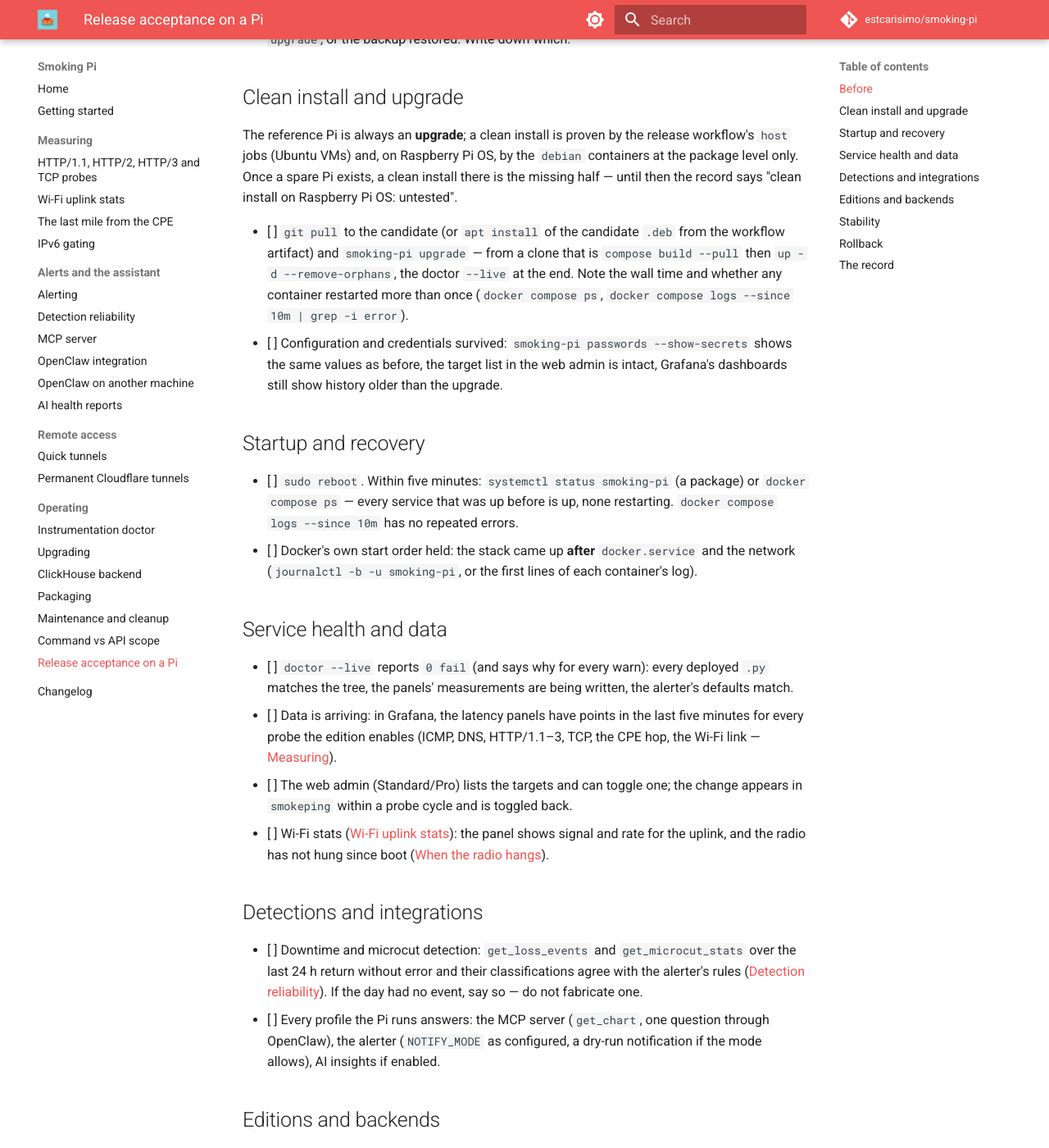
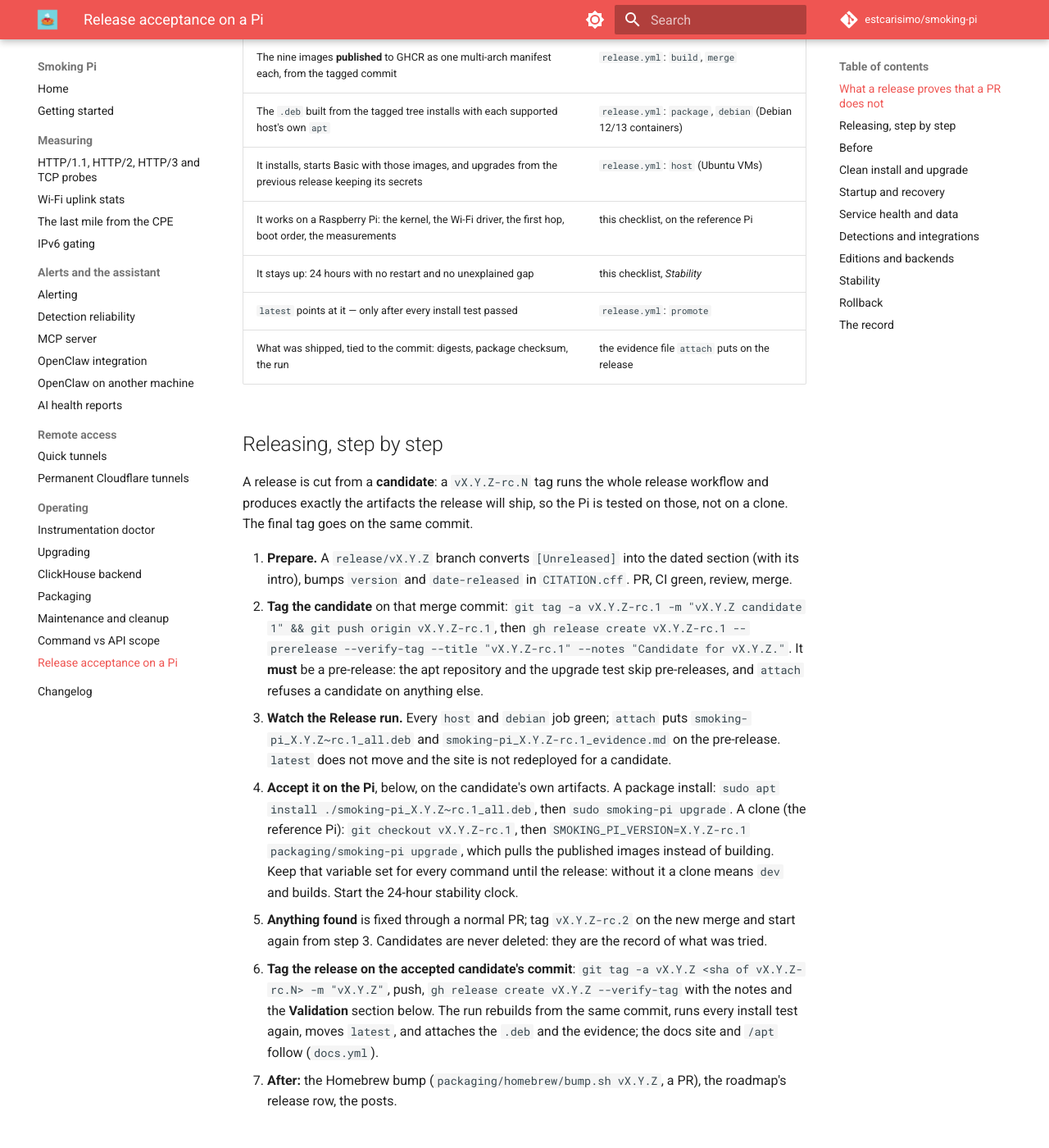
Before and after one commit to estcarisimo/smoking-pi, an MkDocs documentation site: the page built from docs/release-acceptance.md, in a window 1280 px wide and 1400 px high, scrolled down 685 px. Shown: the whole window at 82% size. Built offline with MkDocs 1.6.1 and Material for MkDocs 9.7.7, drawn with Linux system fonts in a browser that asks for light colours; comment, search, counter and statistics services are not loaded; some of the changed text lies outside the part shown.

Commit message:
ci(release): cut releases from a candidate; move latest only after the install tests
`latest` moved to a release's images in the job that published them,
before any host had installed that release, so a release that failed its
install tests was already what a `:latest` pull fetched. The Pi
acceptance ran on a clone built locally rather than on the shipped
artifacts, and no record tied the release to its digests and checksum.

- packaging/release-version.sh decides what a tag means (vX.Y.Z,
  vX.Y.Z-rc.N, test-*); every other v-shape is refused before any push.
  Tested by packaging/tests/release-version.bats, which runs in CI.
- A candidate runs the whole pipeline, publishing X.Y.Z-rc.N images and
  a X.Y.Z~rc.N .deb on a GitHub pre-release. It never touches latest,
  /apt or the docs site.
- `promote` moves latest only after every host and debian job passed.
- `attach` uploads smoking-pi_<version>_evidence.md with the commit, the
  run, the digests and the sha256. It refuses a candidate that is not a
  pre-release and a release that is one.
- docs/release-acceptance.md is now the one release checklist: what
  only a release proves, and the steps in order.

Co-Authored-By: Claude Opus 5.5 <noreply@anthropic.com>

````diff
--- a/docs/release-acceptance.md
+++ b/docs/release-acceptance.md
@@ -1,7 +1,8 @@
 # Release acceptance on a Raspberry Pi
 
-What a release has to show on real Raspberry Pi hardware before it is
-tagged, and how the result is recorded. The release workflow proves the
+The release checklist: what a release has to show beyond the checks every
+PR already passes, the order it is cut in, what it has to show on real
+Raspberry Pi hardware before it is tagged, and how the result is recorded. The release workflow proves the
 package on Ubuntu VMs and Debian containers ([Packaging → Supported
 hosts](packaging.md#supported-hosts)); none of that is a Pi. The kernel, the
 Wi-Fi driver, the first hop, boot ordering against `docker.service`, and
@@ -13,10 +14,70 @@ That is a known compromise: the roadmap asks for the candidate to be
 isolated from the reference monitor's data, and this procedure gets there
 only through the backup and the rollback path below. Do not skip them.
 
+## What a release proves that a PR does not
+
+Every PR already runs every check that *can* run on a PR, and they are
+required: lint, shell syntax, the module and CLI tests, the three editions'
+Compose, Grafana provisioning, the docs build, the apt repository and the
+Homebrew formula, all nine images built for arm64 and amd64, and CodeQL
+([CONTRIBUTING](https://github.com/estcarisimo/smoking-pi/blob/main/CONTRIBUTING.md)).
+Nothing is moved from a PR to the release to save time. A release adds
+only what a release alone can show:
+
+| Only a release shows | Where |
+|---|---|
+| The nine images **published** to GHCR as one multi-arch manifest each, from the tagged commit | `release.yml`: `build`, `merge` |
+| The `.deb` built from the tagged tree installs with each supported host's own `apt` | `release.yml`: `package`, `debian` (Debian 12/13 containers) |
+| It installs, starts Basic with those images, and upgrades from the previous release keeping its secrets | `release.yml`: `host` (Ubuntu VMs) |
+| It works on a Raspberry Pi: the kernel, the Wi-Fi driver, the first hop, boot order, the measurements | this checklist, on the reference Pi |
+| It stays up: 24 hours with no restart and no unexplained gap | this checklist, *Stability* |
+| `latest` points at it — only after every install test passed | `release.yml`: `promote` |
+| What was shipped, tied to the commit: digests, package checksum, the run | the evidence file `attach` puts on the release |
+
+## Releasing, step by step
+
+A release is cut from a **candidate**: a `vX.Y.Z-rc.N` tag runs the
+whole release workflow and produces exactly the artifacts the release will
+ship, so the Pi is tested on those, not on a clone. The final tag goes on
+the same commit.
+
+1. **Prepare.** A `release/vX.Y.Z` branch converts `[Unreleased]` into
+   the dated section (with its intro), bumps `version` and `date-released`
+   in `CITATION.cff`. PR, CI green, review, merge.
+2. **Tag the candidate** on that merge commit: `git tag -a vX.Y.Z-rc.1 -m
+   "vX.Y.Z candidate 1" && git push origin vX.Y.Z-rc.1`, then `gh release
+   create vX.Y.Z-rc.1 --prerelease --verify-tag --title "vX.Y.Z-rc.1" --notes
+   "Candidate for vX.Y.Z."`. It **must** be a pre-release: the apt repository
+   and the upgrade test skip pre-releases, and `attach` refuses a candidate
+   on anything else.
+3. **Watch the Release run.** Every `host` and `debian` job green; `attach`
+   puts `smoking-pi_X.Y.Z~rc.1_all.deb` and `smoking-pi_X.Y.Z-rc.1_evidence.md`
+   on the pre-release. `latest` does not move and the site is not
+   redeployed for a candidate.
+4. **Accept it on the Pi**, below, on the candidate's own artifacts. A
+   package install: `sudo apt install ./smoking-pi_X.Y.Z~rc.1_all.deb`,
+   then `sudo smoking-pi upgrade`. A clone (the reference Pi): `git checkout
+   vX.Y.Z-rc.1`, then `SMOKING_PI_VERSION=X.Y.Z-rc.1 packaging/smoking-pi
+   upgrade`, which pulls the published images instead of building. Keep
+   that variable set for every command until the release: without it a
+   clone means `dev` and builds. Start the 24-hour stability clock.
+5. **Anything found** is fixed through a normal PR; tag `vX.Y.Z-rc.2` on
+   the new merge and start again from step 3. Candidates are never deleted:
+   they are the record of what was tried.
+6. **Tag the release on the accepted candidate's commit**: `git tag -a
+   vX.Y.Z <sha of vX.Y.Z-rc.N> -m "vX.Y.Z"`, push, `gh release create vX.Y.Z
+   --verify-tag` with the notes and the **Validation** section below. The run
+   rebuilds from the same commit, runs every install test again, moves
+   `latest`, and attaches the `.deb` and the evidence; the docs site and
+   `/apt` follow (`docs.yml`).
+7. **After:** the Homebrew bump (`packaging/homebrew/bump.sh vX.Y.Z`, a
+   PR), the roadmap's release row, the posts.
+
 ## Before
 
-- [ ] The candidate is a merged `main` (every PR reviewed, CI green), with
-  `[Unreleased]` converted into the dated section, `CITATION.cff` bumped.
+- [ ] The candidate is a `vX.Y.Z-rc.N` tag on a merged `main` (every PR
+  reviewed, CI green) whose Release run is green, with `[Unreleased]`
+  converted into the dated section and `CITATION.cff` bumped.
 - [ ] `smoking-pi backup` completed (from a clone: `packaging/smoking-pi backup`) and
   the directory is somewhere other than the Pi's SD card. Note its path in
   the record.
@@ -34,10 +95,11 @@ release workflow's `host` jobs (Ubuntu VMs) and, on Raspberry Pi OS, by the
 clean install there is the missing half — until then the record says
 "clean install on Raspberry Pi OS: untested".
 
-- [ ] `git pull` to the candidate (or `apt install` of the candidate `.deb`
-  from the workflow artifact) and `smoking-pi upgrade` — from a clone that
-  is `compose build --pull` then `up -d --remove-orphans`, the doctor
-  `--live` at the end. Note the wall time and whether any container
+- [ ] The candidate's own artifacts (*Releasing*, step 4) and `smoking-pi
+  upgrade` — with a version set, that is `compose pull` then `up -d
+  --remove-orphans`, the doctor `--live` at the end. Check every container
+  runs a `:X.Y.Z-rc.N` image (`docker compose images`): a `:dev` one was
+  built, not the candidate. Note the wall time and whether any container
   restarted more than once (`docker compose ps`, `docker compose logs
   --since 10m | grep -i error`).
 - [ ] Configuration and credentials survived: `smoking-pi passwords
@@ -115,9 +177,9 @@ Every release gets a **Validation** section in its GitHub release notes
 ```markdown
 ## Validation
 
-- Tag / commit: vX.Y.Z / <sha>
-- Artifacts: images ghcr.io/estcarisimo/smoking-pi/*:X.Y.Z, smoking-pi_X.Y.Z_all.deb (release asset)
-- Release workflow: <run URL> — host 5/5, debian 4/4, upgrade from vX.Y.(Z-1): pass | none yet
+- Tag / commit: vX.Y.Z / <sha> — accepted as vX.Y.Z-rc.N (same commit)
+- Artifacts: images ghcr.io/estcarisimo/smoking-pi/*:X.Y.Z, smoking-pi_X.Y.Z_all.deb; digests and checksum in smoking-pi_X.Y.Z_evidence.md (release assets)
+- Release workflow: <run URL> — host 5/5, debian 4/4, upgrade from vX.Y.(Z-1): pass | none yet; candidate run: <run URL>
 - Reference Pi: <model>, Raspberry Pi OS <version> (Debian N), kernel <uname -r>, arm64
 - Upgrade on the Pi from vX.Y.(Z-1): pass — <minutes>, restarts 0; credentials and targets intact
 - Reboot recovery: pass — up in <minutes>
````
Also changed, not shown: AGENTS.md (+19 -10 lines), CHANGELOG.md (+19 -0 lines), CONTRIBUTING.md (+32 -23 lines), docs/packaging.md (+14 -6 lines), 6 other files.
